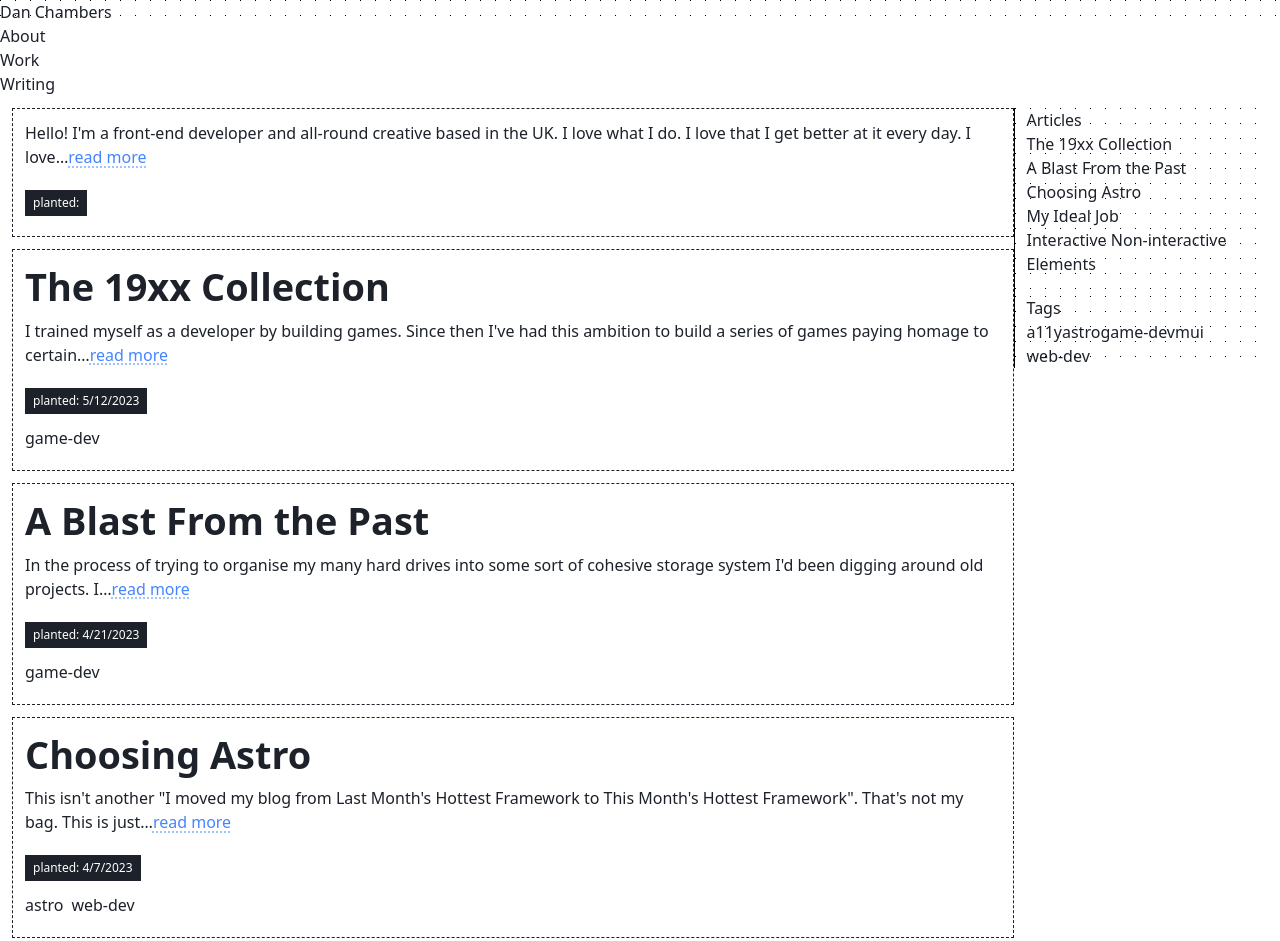
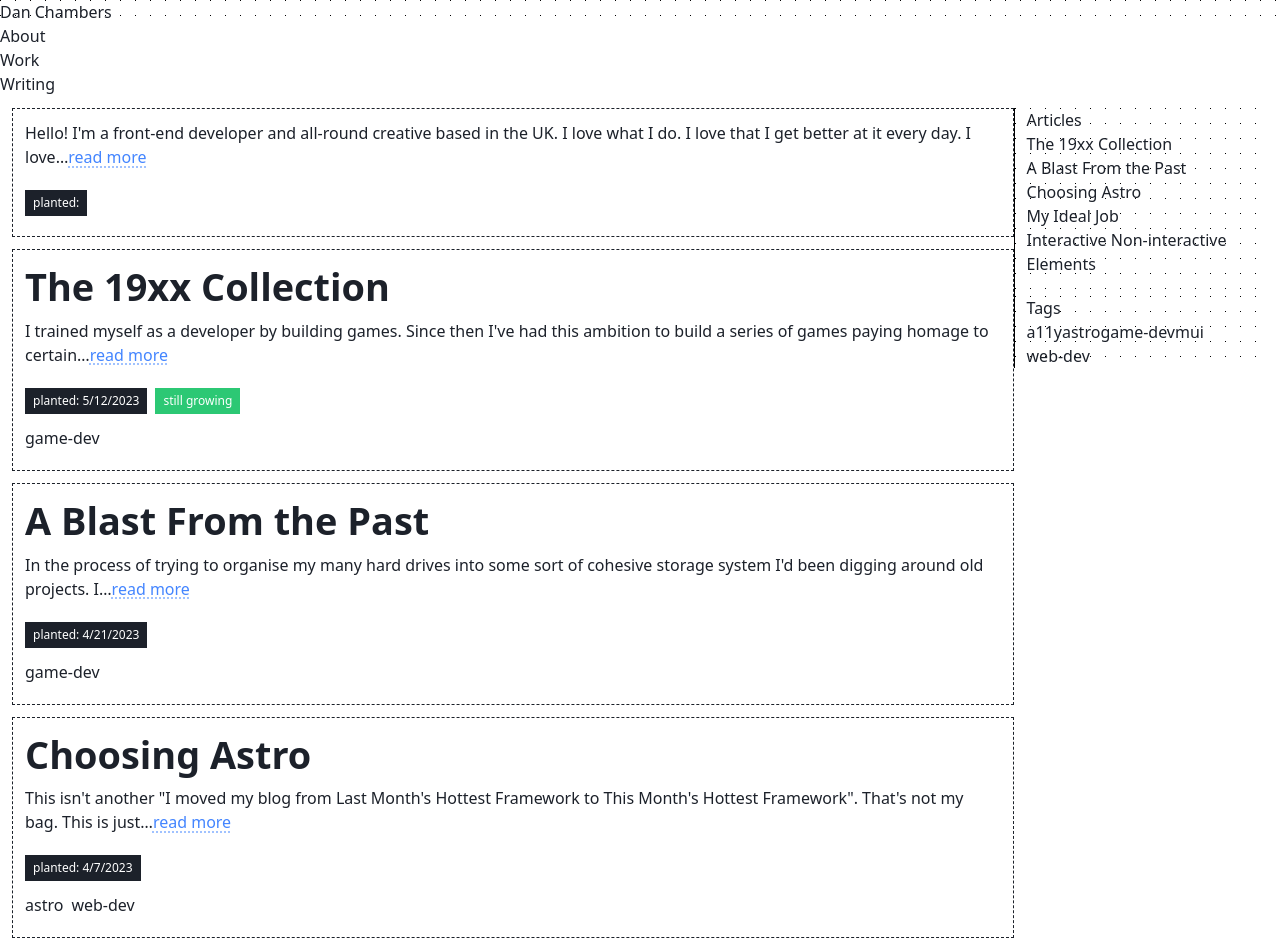
Before and after one commit to danlechambre/danchambers.dev, a Gatsby site: page /writing in a window 1280 px wide. Shown: the top 941 px of the page. Built offline with nearby package versions, Linux system fonts and the light colour scheme; Gatsby itself is replaced by a stand-in of ours; some packages are replaced by stand-ins of ours.

Commit message:
Add 'in progress' label to main article list

```diff
--- a/src/components/Article/Article.tsx
+++ b/src/components/Article/Article.tsx
@@ -17,6 +17,7 @@ interface Article {
   excerpt: string;
   dateCreated: string;
   dateUpdated?: string;
+  inProgress?: boolean;
 }
 
 interface ArticleProps {
@@ -45,6 +46,11 @@ const Article = ({ article }: any) => {
               </time>
             </Label>
           </li>
+          {article.inProgress && (
+            <li>
+              <Label variant="primaryCompliment">Still growing</Label>
+            </li>
+          )}
           {article.dateUpdated && (
             <li>
               <Label variant="primaryCompliment">
--- a/src/gatsby-types.d.ts
+++ b/src/gatsby-types.d.ts
@@ -2663,7 +2663,7 @@ type WritingLayoutArticlesQuery = { readonly allMdx: { readonly nodes: ReadonlyA
 type WritingPageQueryVariables = Exact<{ [key: string]: never; }>;
 
 
-type WritingPageQuery = { readonly allMdx: { readonly nodes: ReadonlyArray<{ readonly id: string, readonly excerpt: string | null, readonly frontmatter: { readonly dateCreated: string | null, readonly dateUpdated: string | null, readonly slug: string | null, readonly title: string | null, readonly tags: ReadonlyArray<string | null> | null } | null }> } };
+type WritingPageQuery = { readonly allMdx: { readonly nodes: ReadonlyArray<{ readonly id: string, readonly excerpt: string | null, readonly frontmatter: { readonly dateCreated: string | null, readonly dateUpdated: string | null, readonly inProgress: boolean | null, readonly slug: string | null, readonly title: string | null, readonly tags: ReadonlyArray<string | null> | null } | null }> } };
 
 
 }
--- a/src/pages/writing/index.tsx
+++ b/src/pages/writing/index.tsx
@@ -20,6 +20,7 @@ const WritingPage = ({ data }: PageProps<Queries.WritingPageQuery>) => {
                 title: node.frontmatter?.title ?? "",
                 dateCreated: node.frontmatter?.dateCreated ?? "",
                 dateUpdated: node.frontmatter?.dateUpdated ?? "",
+                inProgress: node.frontmatter?.inProgress ?? false,
                 excerpt: node.excerpt,
                 tags: node.frontmatter?.tags,
               }}
@@ -41,6 +42,7 @@ export const query = graphql`
         frontmatter {
           dateCreated
           dateUpdated
+          inProgress
           slug
           title
           tags
```
